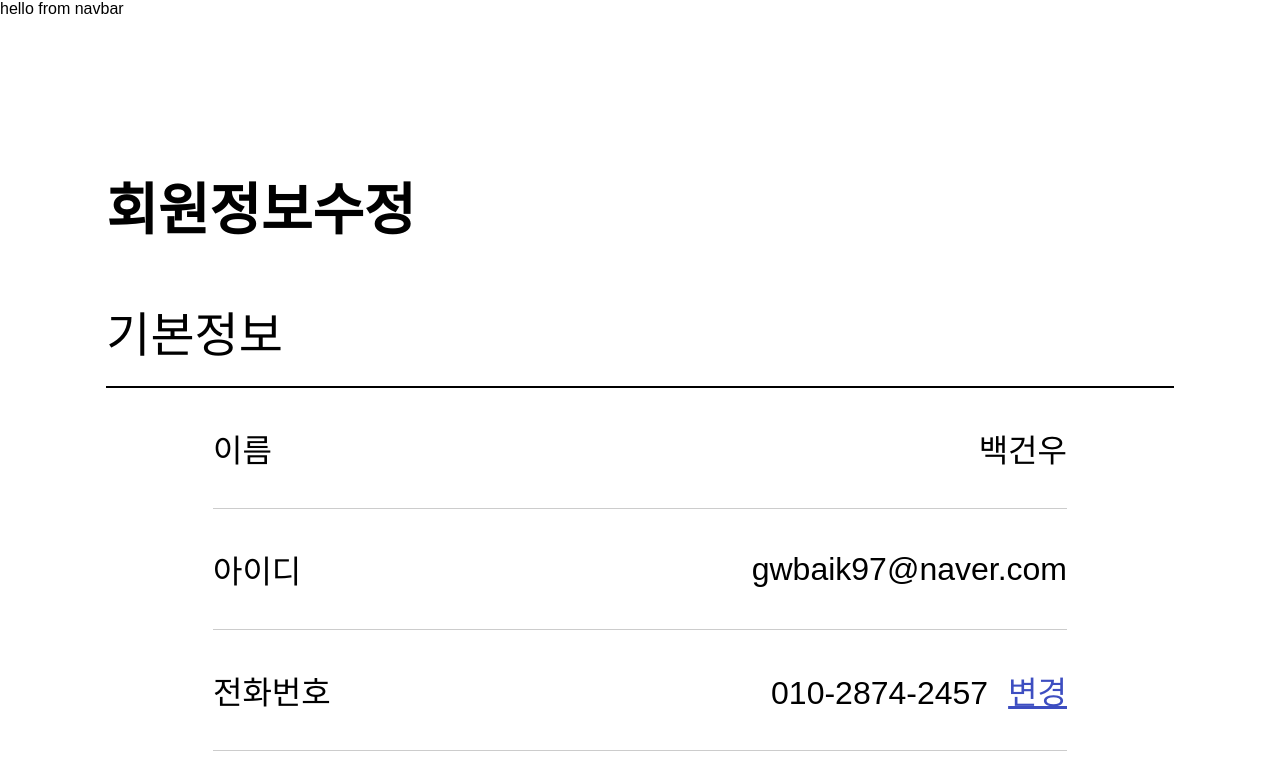
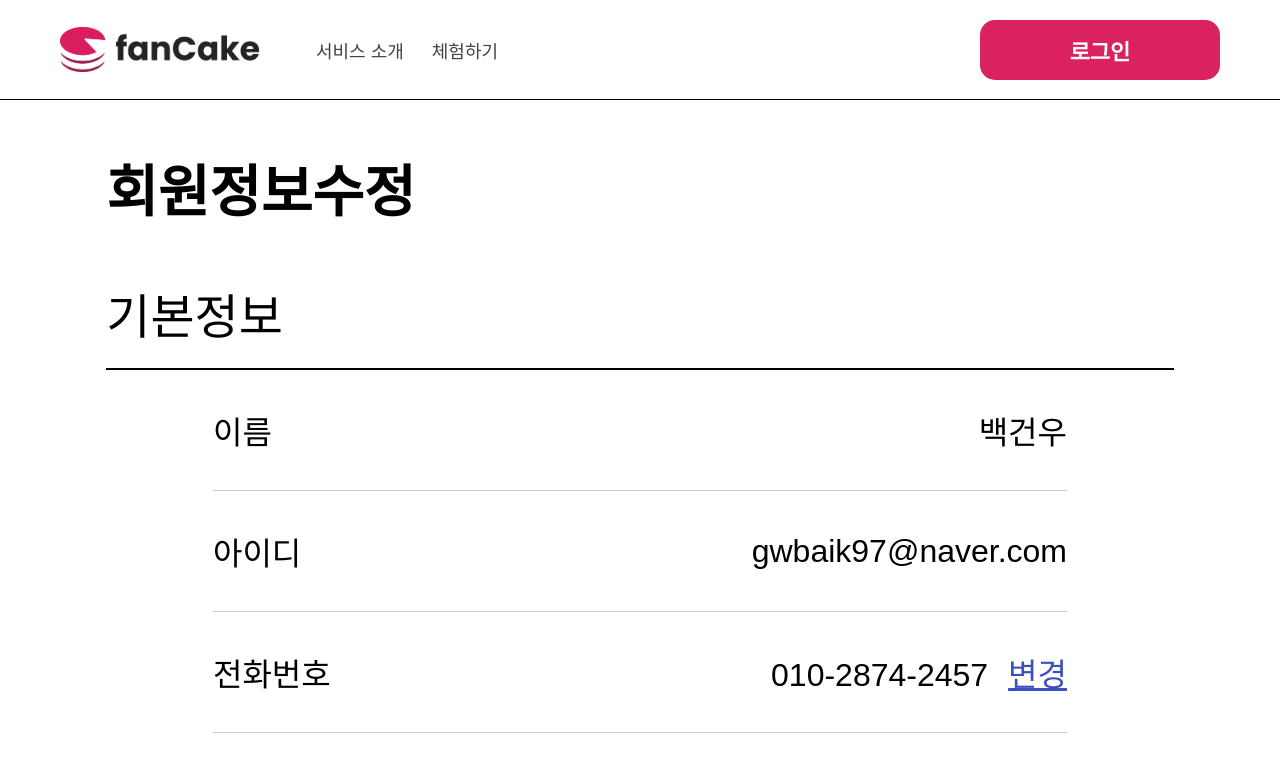
Before and after one commit to team-genever/fancake_frontend, a React (Create React App) app: page /user/1/edit in a window 1280 px wide. Shown: the top 778 px of the page. Built offline with nearby package versions, Linux system fonts and the light colour scheme.

Commit message:
상단 네비게이션 바

```diff
--- /dev/null
+++ b/src/components/NavBar/NavBlack.js
@@ -0,0 +1,103 @@
+import React from "react";
+import logo_white from "../../images/logo_white.png";
+import { Link } from "react-router-dom";
+import styled from "styled-components";
+
+const Container = styled.div`
+  width: 100%;
+  height: 100px;
+  position: fixed;
+  top: 0;
+  left: 0;
+  padding: 0 60px;
+  background-color: rgba(0, 0, 0, 0.41);
+  display: flex;
+  align-items: center;
+  justify-content: space-between;
+  border-bottom: 1px solid ${(props) => props.theme.navBarUnderGray};
+`;
+
+const NavFront = styled.div`
+  height: 100%;
+  display: flex;
+  align-items: center;
+  & img {
+    width: 200px;
+  }
+`;
+
+const HomeLink = styled(Link)`
+  height: 100%;
+  display: flex;
+  justify-content: center;
+  align-items: center;
+  margin-right: 56px;
+`;
+
+const SLink = styled(Link)`
+  height: 100%;
+  width: max-content;
+  display: flex;
+  align-items: center;
+  justify-content: center;
+  text-decoration: none;
+  border-bottom: ${(props) =>
+    props.selected ? `1px solid ${props.theme.boxVeryLightGray}` : "none"};
+  & span {
+    color: ${(props) =>
+      props.selected ? props.theme.boxVeryLightGray : props.theme.boxLightGray};
+    font-size: 18px;
+    font-weight: normal;
+  }
+  &:hover {
+    background-color: rgba(255, 255, 255, 0.3);
+  }
+`;
+
+const Navigator = styled.div`
+  height: 100%;
+  display: flex;
+  gap: 28px;
+`;
+
+const LoginButton = styled(Link)`
+  background-color: ${(props) => props.theme.mainPink};
+  display: flex;
+  justify-content: center;
+  align-items: center;
+  width: 240px;
+  height: 60px;
+  border-radius: 15px;
+  text-decoration: none;
+  & span {
+    color: white;
+    font-size: 22px;
+    font-weight: bold;
+  }
+  &:hover {
+    background-color: ${(props) => props.theme.mainPinkHover};
+  }
+`;
+
+const NavBlack = ({ pathname }) => (
+  <Container>
+    <NavFront>
+      <HomeLink to="/">
+        <img src={logo_white} alt="logo_white" />
+      </HomeLink>
+      <Navigator>
+        <SLink to="/" selected={pathname === "/"}>
+          <span>서비스 소개</span>
+        </SLink>
+        <SLink to="/experience" selected={pathname === "/experience"}>
+          <span>체험하기</span>
+        </SLink>
+      </Navigator>
+    </NavFront>
+    <LoginButton to="/login">
+      <span>로그인</span>
+    </LoginButton>
+  </Container>
+);
+
+export default NavBlack;
--- /dev/null
+++ b/src/components/NavBar/NavWhite.js
@@ -0,0 +1,101 @@
+import React from "react";
+import logo_black from "../../images/logo_black.png";
+import { Link } from "react-router-dom";
+import styled from "styled-components";
+
+const Container = styled.div`
+  width: 100%;
+  height: 100px;
+  position: fixed;
+  top: 0;
+  left: 0;
+  padding: 0 60px;
+  background-color: white;
+  display: flex;
+  align-items: center;
+  justify-content: space-between;
+  border-bottom: 1px solid black;
+`;
+
+const NavFront = styled.div`
+  height: 100%;
+  display: flex;
+  align-items: center;
+  & img {
+    width: 200px;
+  }
+`;
+
+const HomeLink = styled(Link)`
+  height: 100%;
+  display: flex;
+  justify-content: center;
+  align-items: center;
+  margin-right: 56px;
+`;
+
+const SLink = styled(Link)`
+  height: 100%;
+  width: max-content;
+  display: flex;
+  align-items: center;
+  justify-content: center;
+  text-decoration: none;
+  border-bottom: ${(props) => (props.selected ? "1px solid black" : "none")};
+  & span {
+    color: ${(props) => (props.selected ? "black" : props.theme.boxDarkGray)};
+    font-size: 18px;
+    font-weight: normal;
+  }
+  &:hover {
+    background-color: ${(props) => props.theme.boxVeryLightGray};
+  }
+`;
+
+const Navigator = styled.div`
+  height: 100%;
+  display: flex;
+  gap: 28px;
+`;
+
+const LoginButton = styled(Link)`
+  background-color: ${(props) => props.theme.mainPink};
+  display: flex;
+  justify-content: center;
+  align-items: center;
+  width: 240px;
+  height: 60px;
+  border-radius: 15px;
+  text-decoration: none;
+  & span {
+    color: white;
+    font-size: 22px;
+    font-weight: bold;
+  }
+  &:hover {
+    background-color: ${(props) => props.theme.mainPinkHover};
+  }
+`;
+
+const NavWhite = ({ pathname }) => (
+  <Container>
+    <NavFront>
+      <HomeLink to="/">
+        <img src={logo_black} alt="logo_black" />
+      </HomeLink>
+      <Navigator>
+        <SLink to="/" selected={pathname === "/"}>
+          <span>서비스 소개</span>
+        </SLink>
+        <SLink to="/experience" selected={pathname === "/experience"}>
+          <span>체험하기</span>
+        </SLink>
+      </Navigator>
+    </NavFront>
+    <LoginButton to="/login">
+      <span>로그인</span>
+    </LoginButton>
+  </Container>
+);
+
+export default NavWhite;
--- a/src/components/Navbar.js
+++ b/src/components/Navbar.js
@@ -1,16 +1,13 @@
-import React, { Component } from 'react'
-import logo from '../images/logo.svg'
-import {FaAllignRight} from 'react-icons/fa'
-import {Link} from 'react-router-dom'
+import React from "react";
+import { withRouter } from "react-router";
+import NavBlack from "./NavBar/NavBlack";
+import NavWhite from "./NavBar/NavWhite";
 
+const Navbar = ({ location: { pathname } }) =>
+  pathname === "/" ? (
+    <NavBlack pathname={pathname} />
+  ) : (
+    <NavWhite pathname={pathname} />
+  );
 
-export default class Navbar extends Component {
-
-    render() {
-        return (
-            <div>
-                hello from navbar
-            </div>
-        )
-    }
-}
+export default withRouter(Navbar);
```
Also changed, not shown: src/images/logo_black.png (added), src/images/logo_white.png (added).
